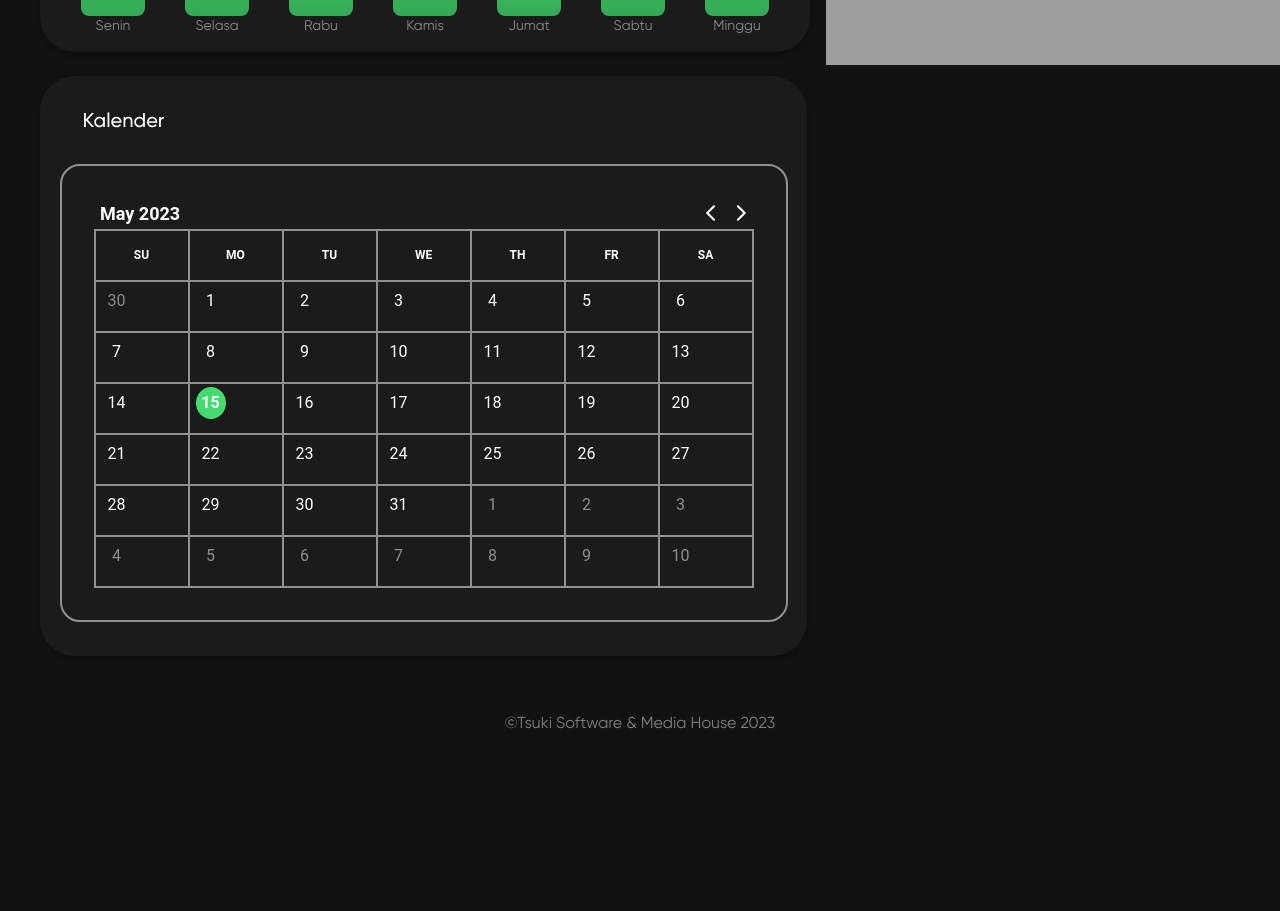
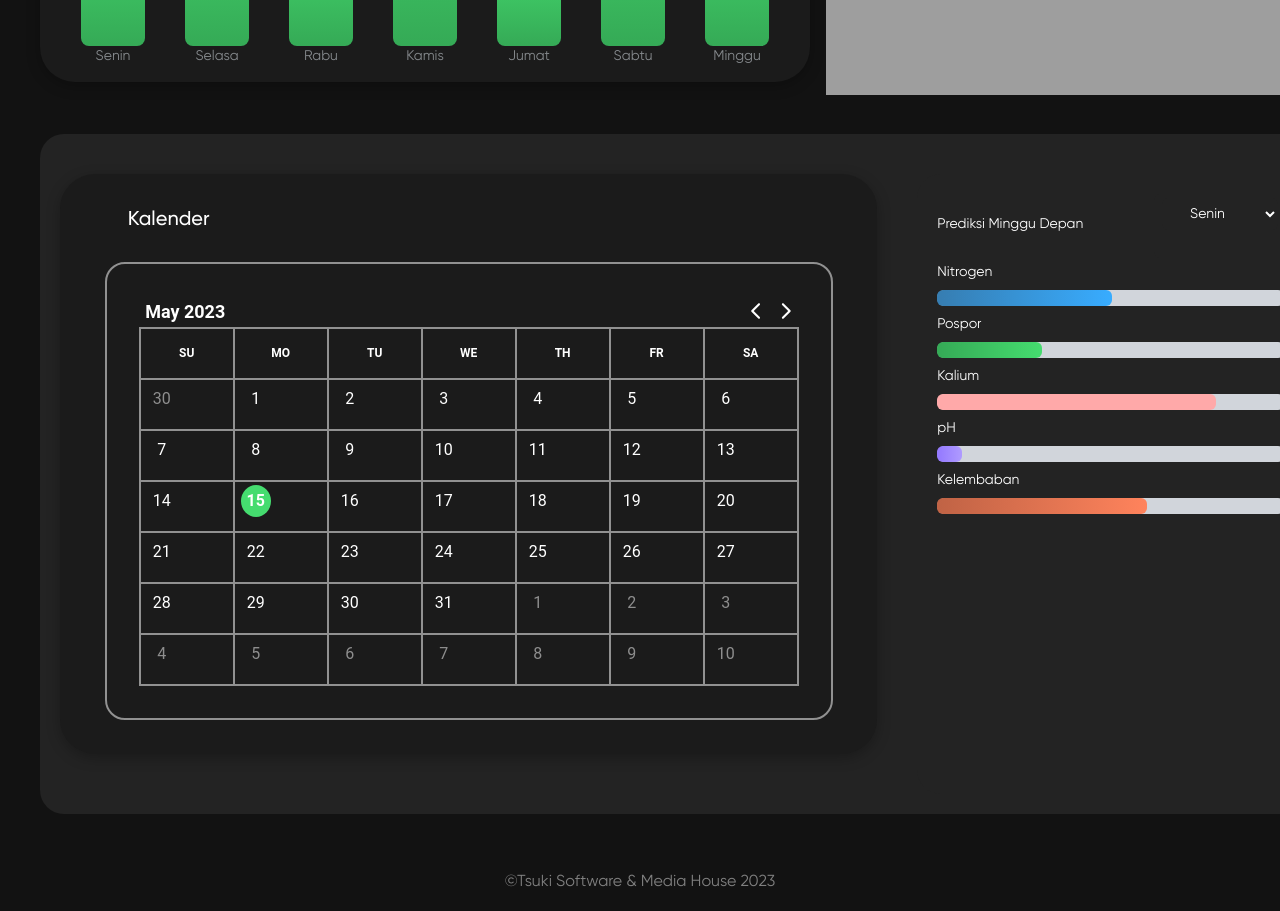
Before and after one commit to haniffaiq/monitoring-npk, a React (Create React App) app: page /homepage in a window 1280 px wide. Shown: the part 1960-2871 px from the top of the page. Before the commit the page ends 2713 px from the top, so only its background shows below. Built offline with nearby package versions, Linux system fonts and the light colour scheme; grey boxes are pictures that could not be loaded; a web font is replaced by a local one.

Commit message:
update hanif

```diff
--- a/src/components/Calendar/Calendar.css
+++ b/src/components/Calendar/Calendar.css
@@ -1,10 +1,28 @@
+.text-sensor {
+
+  font-family: 'Gilroy-Regular';
+  font-size: 14px;
+
+
+}
+
+.text-selector {
+  font-family: 'Gilroy-Regular';
+  font-size: 14px;
+}
+
+.text-judul {
+  font-family: 'Gilroy-Regular';
+  font-size: 20px;
+  line-height: 23px;
+}
+
 .calendar-container {
   background-color: #1b1b1b;
   box-shadow: 0px 4px 14px rgba(0, 0, 0, 0.25);
   border-radius: 35px;
   margin-top: 20px;
-
-  width: 767px;
+  width: auto;
   height: 580px;
   justify-content: center;
   align-items: center;
--- a/src/components/Calendar/Calendar.js
+++ b/src/components/Calendar/Calendar.js
@@ -1,13 +1,40 @@
 import React, { useState } from "react";
 import { DayPicker } from "react-day-picker";
-
 import "react-day-picker/dist/style.css";
 import "./Calendar.css";
+const data = {
+  "Senin": { Nitrogen: 50, Pospor: 30, Kalium: 80, pH: 7, Kelembaban: 60 },
+  "Selasa": { Nitrogen: 70, Pospor: 40, Kalium: 90, pH: 7.5, Kelembaban: 65 },
+  "Rabu": { Nitrogen: 60, Pospor: 35, Kalium: 85, pH: 6.5, Kelembaban: 70 },
+  "Kamis": { Nitrogen: 80, Pospor: 50, Kalium: 95, pH: 8, Kelembaban: 75 },
+  "Jumat": { Nitrogen: 90, Pospor: 60, Kalium: 100, pH: 8.5, Kelembaban: 80 },
+  "Sabtu": { Nitrogen: 70, Pospor: 45, Kalium: 90, pH: 7.5, Kelembaban: 75 },
+  "Minggu": { Nitrogen: 60, Pospor: 40, Kalium: 85, pH: 6.5, Kelembaban: 70 }
+};
 
-export default function CalendarComponent() {
-  const [selected, setSelected] = useState(new Date());
+function ProgressBar({ label, value, color1, color2 }) {
+
 
   return (
+    <div>
+      <p className="mb-1 text-lg font-medium text-sensor text-white">{label}</p>
+      <div className="h-4 bg-gray-300 rounded-full">
+        <div className="h-full bg-blue-500 rounded-md" style={{ width: `${value}%`, backgroundImage: `linear-gradient(to right, ${color1}, ${color2})` }}></div>
+      </div>
+    </div>
+  );
+}
+
+function CalenderComponents() {
+  const [selected, setSelected] = useState(new Date());
+  const [selectedDay, setSelectedDay] = useState("Senin");
+  const selectedData = data[selectedDay];
+  const colors1 = ['#367DB1', '#35AA56', '#FFA9A9', '#9378FF', '#C06345'];
+  const colors2 = ['#38ACFF', '#45DC6F', '#FFA9A9', '#AF9BFF', '#FF835C'];
+  return (
+    <div className='grid grid-cols-3 gap-10 bg-Base1 rounded-3xl p-5 mt-5'>
+      <div className='col-span-2'>
+        {/* Bagian Kiri */}
         <div className="calendar-container">
           <div className="calendar-tittle">
             <p>Kalender</p>
@@ -16,5 +43,50 @@ export default function CalendarComponent() {
             <DayPicker mode="single" selected={selected} onSelect={setSelected} showOutsideDays fixedWeeks />
           </div>
         </div>
+
+      </div>
+      <div className="grid grid-flow-row bg-Base1 rounded-3xl p-5 mt-5">
+        {/* Bagian Kiri */}
+        <div className="flex justify-between text-white">
+          <div className="flex h-16 py-5">
+            <p className='text-sensor text-white'>Prediksi Minggu Depan</p>
+          </div>
+
+          <div className="rounded-md px-2 py-1 bg-Base1 text-selector">
+            <select
+              value={selectedDay}
+              onChange={(e) => setSelectedDay(e.target.value)}
+              className="px-6 py-2 rounded-md bg-Base1"
+            >
+              {Object.keys(data).map((day) => (
+                <option key={day} value={day}>
+                  {day}
+                </option>
+              ))}
+            </select>
+          </div>
+        </div>
+
+        <div className='grid grid-rows-2 gap-1'>
+          <div className="grid grid-rows-5 gap-1">
+            {Object.keys(selectedData).map((sensor, index) => (
+              <ProgressBar key={sensor} label={sensor} value={selectedData[sensor]} color1={colors1[index]} color2={colors2[index]} />
+            ))}
+          </div>
+
+          <div className="grid grid-rows-2 gap-1">
+            <div>
+
+            </div>
+            <div>
+
+            </div>
+          </div>
+        </div>
+      </div>
+    </div>
+
   );
 }
+
+export default CalenderComponents;
--- a/src/components/Countdown/style.css
+++ b/src/components/Countdown/style.css
@@ -15,7 +15,7 @@
   src: url("./../../Assets/font/Gilroy-font/Gilroy-Medium.ttf") format("truetype");
 }
 .main-container {
-  margin-top: 50px;
+
 }
 .countdown-txt {
   font-family: "Gilroy-Medium";
--- a/src/components/NPKChart/NPKChart.js
+++ b/src/components/NPKChart/NPKChart.js
@@ -147,7 +147,7 @@ function NPKChart(props) {
     };
 
     return (
-        <div className='grid grid-rows-2 gap-2'>
+        <div className='grid grid-rows-2 gap-8'>
             {/* Bagian Chart */}
             <div className="grid grid-rows-6 gap-4 bg-gray-900 rounded-xl p-5 card-container">
                 <div className="grid grid-cols-5 gap-4">
@@ -269,7 +269,7 @@ function NPKChart(props) {
                 </div>
             </div>
             {/* Bagian Tabel dan Prediksi */}
-            <div className="grid grid-cols-3 gap-4 rounded-xl p-5">
+            <div className="grid grid-cols-3 gap-10 rounded-xl p-5">
                 <div className='card-container rounded-xl p-5 inline-flex items-center justify-center text-grafik'>
                     <p className='text-white'>Prediksi Here</p>
                 </div>
--- a/src/components/Prediksi/Prediksi.js
+++ b/src/components/Prediksi/Prediksi.js
@@ -0,0 +1,81 @@
+import { useState } from 'react';
+import CalenderComponents from '../Calendar/Calendar';
+
+const data = {
+    "Senin": { Nitrogen: 50, Pospor: 30, Kalium: 80, pH: 7, Kelembaban: 60 },
+    "Selasa": { Nitrogen: 70, Pospor: 40, Kalium: 90, pH: 7.5, Kelembaban: 65 },
+    "Rabu": { Nitrogen: 60, Pospor: 35, Kalium: 85, pH: 6.5, Kelembaban: 70 },
+    "Kamis": { Nitrogen: 80, Pospor: 50, Kalium: 95, pH: 8, Kelembaban: 75 },
+    "Jumat": { Nitrogen: 90, Pospor: 60, Kalium: 100, pH: 8.5, Kelembaban: 80 },
+    "Sabtu": { Nitrogen: 70, Pospor: 45, Kalium: 90, pH: 7.5, Kelembaban: 75 },
+    "Minggu": { Nitrogen: 60, Pospor: 40, Kalium: 85, pH: 6.5, Kelembaban: 70 }
+};
+
+function ProgressBar({ label, value, color1, color2 }) {
+    return (
+        <div>
+            <p className="mb-1 text-lg font-medium text-sensor text-white">{label}</p>
+            <div className="h-4 bg-gray-300 rounded-full">
+                <div className="h-full bg-blue-500 rounded-md" style={{ width: `${value}%`, backgroundImage: `linear-gradient(to right, ${color1}, ${color2})` }}></div>
+            </div>
+        </div>
+    );
+}
+
+function Prediksi() {
+    const [selectedDay, setSelectedDay] = useState("Senin");
+    const selectedData = data[selectedDay];
+    const colors1 = ['#367DB1', '#35AA56', '#FFA9A9', '#9378FF', '#C06345'];
+    const colors2 = ['#38ACFF', '#45DC6F', '#FFA9A9', '#AF9BFF', '#FF835C'];
+    return (
+        <div className='grid grid-cols-3 gap-10'>
+            <div className='col-span-2'>
+                <CalenderComponents />
+            </div>
+            <div className="grid grid-flow-row bg-Base1 rounded-3xl p-5 mt-5">
+                {/* Bagian Kiri */}
+                <div className="flex justify-between text-white">
+                    <div className="flex h-16 py-5">
+                        <p className='text-sensor text-white'>Prediksi Minggu Depan</p>
+                    </div>
+
+                    <div className="rounded-md px-2 py-1 bg-Base1 text-selector">
+                        <select
+                            value={selectedDay}
+                            onChange={(e) => setSelectedDay(e.target.value)}
+                            className="px-6 py-2 rounded-md bg-Base1"
+                        >
+                            {Object.keys(data).map((day) => (
+                                <option key={day} value={day}>
+                                    {day}
+                                </option>
+                            ))}
+                        </select>
+                    </div>
+                </div>
+
+                <div className='grid grid-rows-2 gap-1'>
+                    <div className="grid grid-rows-5 gap-1">
+                        {Object.keys(selectedData).map((sensor, index) => (
+                            <ProgressBar key={sensor} label={sensor} value={selectedData[sensor]} color1={colors1[index]} color2={colors2[index]} />
+                        ))}
+                    </div>
+
+                    <div className="grid grid-rows-2 gap-1">
+                        <div>
+
+                        </div>
+                        <div>
+
+                        </div>
+                    </div>
+                </div>
+            </div>
+
+
+        </div>
+
+    );
+}
+
+export default Prediksi;
--- a/src/components/Prediksi/style.css
+++ b/src/components/Prediksi/style.css
@@ -0,0 +1,18 @@
+.text-sensor {
+
+    font-family: 'Gilroy-Regular';
+    font-size: 14px;
+
+
+}
+
+.text-selector {
+    font-family: 'Gilroy-Regular';
+    font-size: 14px;
+}
+
+.text-judul {
+    font-family: 'Gilroy-Regular';
+    font-size: 20px;
+    line-height: 23px;
+}
--- a/src/pages/Homepage/Homepage.js
+++ b/src/pages/Homepage/Homepage.js
@@ -9,7 +9,6 @@ import CalendarComponents from "../../components/Calendar/Calendar";
 import MemberProfile1 from "./../../Assets/images/Profile.webp";
 import Cabai from "./../../Assets/images/cabai.webp";
 import Logo from "./../../Assets/images/Logo Tsuki.png";
-import ProgressBar from "../../components/ProgressBar/ProgressBar";
 
 function Homepage(props) {
   function Header() {
@@ -27,7 +26,7 @@ function Homepage(props) {
   }
   function Content() {
     return (
-      <div className="grid grid-flow-row-dense gap-1 md:py-10">
+      <div className="grid grid-flow-row-dense gap-8 md:py-10">
         <div className="grid grid-flow-row-dense grid-cols-3 gap-1 md:py-5 md:px-5">
           {/* Box Kiri */}
           <div className="p-6 col-span-2 grid grid-flow-row auto-rows-max gap-2 mr-10">
@@ -58,7 +57,7 @@ function Homepage(props) {
         </div>
         <NPKChart />
         <Countdown />
-        <CalendarComponents />
+        <CalendarComponents/>
       </div>
     );
   }
```
Lines whose indentation alone changed are shown as unchanged.
